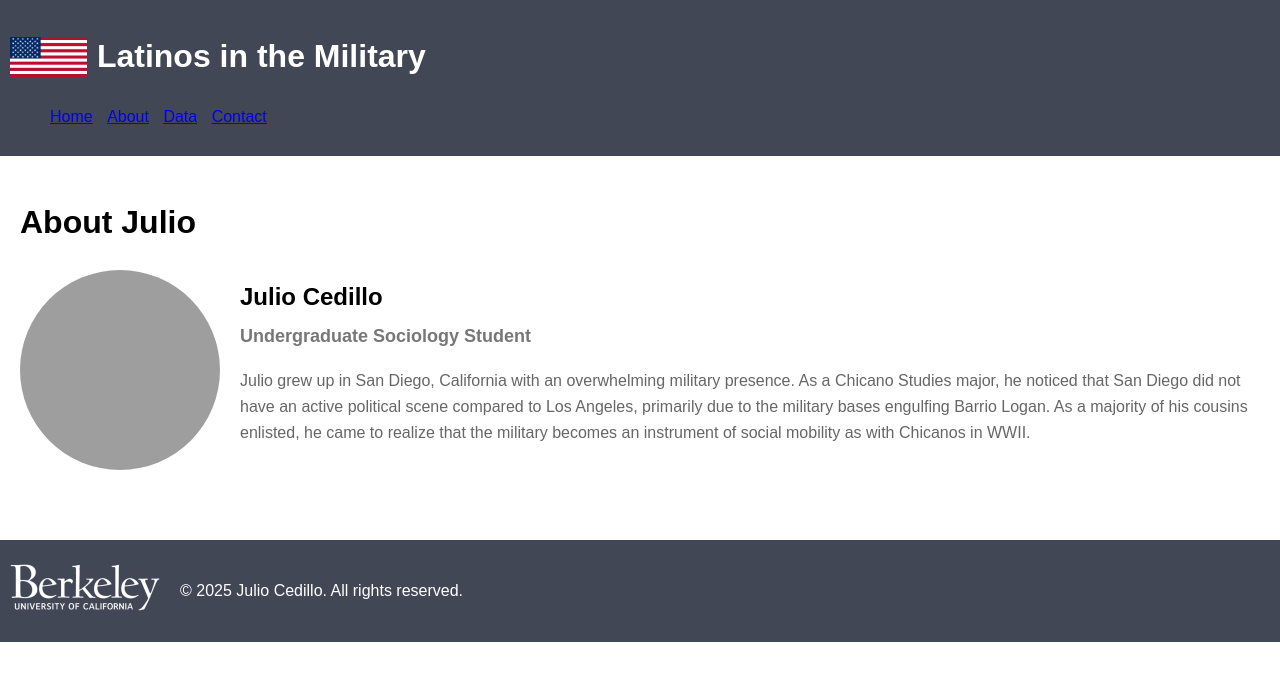
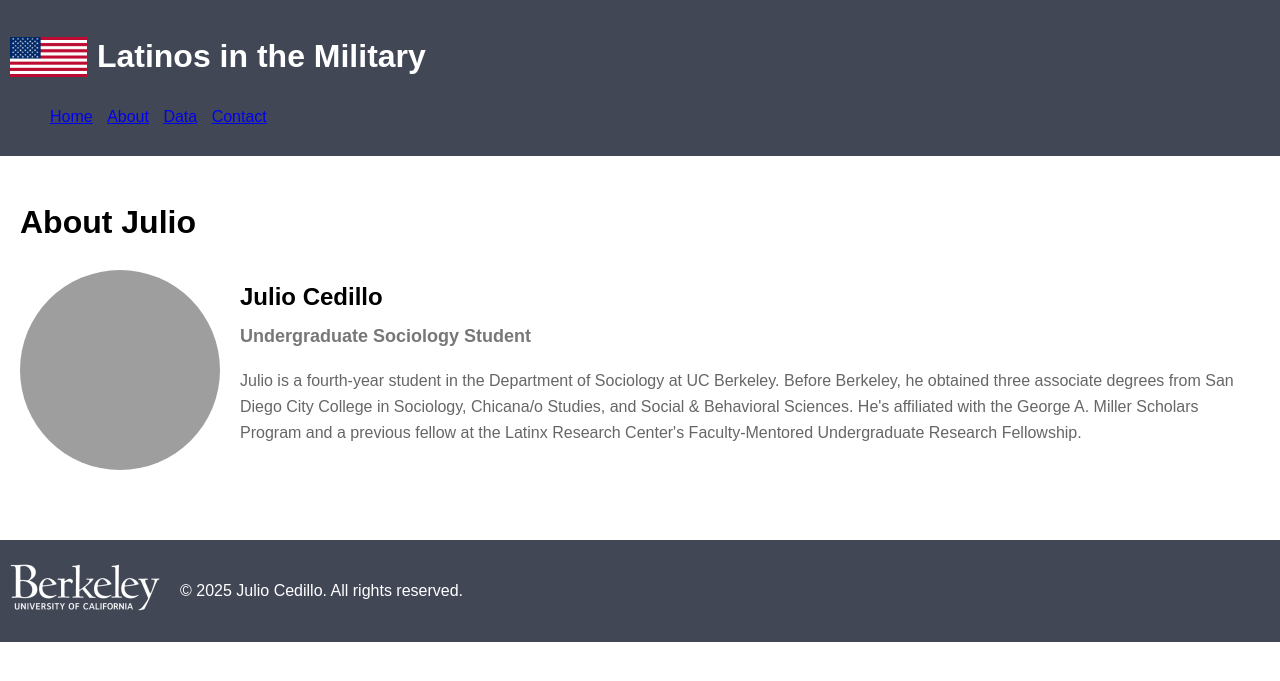
Before and after one commit to juliocedillo/military, a Jekyll site: the page built from about.md, in a window 1280 px wide. Shown: the top 681 px of the page. Built offline with Jekyll 4.4.1, drawn with Linux system fonts in a browser that asks for light colours.

Commit message:
Update about.md

```diff
--- a/about.md
+++ b/about.md
@@ -10,6 +10,6 @@ permalink: /about
   <div>
     <h2 style="margin: 0; font-size: 24px;">Julio Cedillo</h2>
     <h3 style="margin-top: 5px; font-size: 18px; color: #777;">Undergraduate Sociology Student</h3>
-    <p style="font-size: 16px; color: #666;">Julio grew up in San Diego, California with an overwhelming military presence. As a Chicano Studies major, he noticed that San Diego did not have an active political scene compared to Los Angeles, primarily due to the military bases engulfing Barrio Logan. As a majority of his cousins enlisted, he came to realize that the military becomes an instrument of social mobility as with Chicanos in WWII.</p>
+    <p style="font-size: 16px; color: #666;">Julio is a fourth-year student in the Department of Sociology at UC Berkeley. Before Berkeley, he obtained three associate degrees from San Diego City College in Sociology, Chicana/o Studies, and Social & Behavioral Sciences. He's affiliated with the George A. Miller Scholars Program and a previous fellow at the Latinx Research Center's Faculty-Mentored Undergraduate Research Fellowship.</p>
   </div>
 </div>
```
